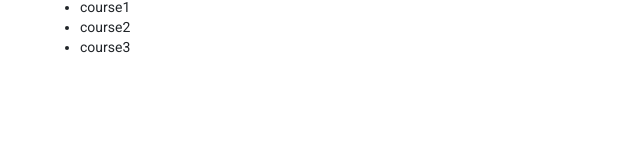
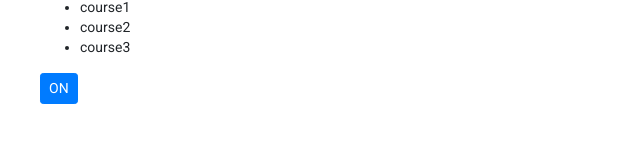
Before and after one commit to codewithiulian/test-app, an Angular app: page / in a window 1280 px wide. Shown: the part 139-300 px from the top of the page, without its empty margins (0-640 px from the left). Built offline with nearby package versions, Linux system fonts and the light colour scheme.

Commit message:
Event binding

```diff
--- a/src/app/course/course.component.html
+++ b/src/app/course/course.component.html
@@ -10,3 +10,5 @@
 <!-- <button (click)="onButtonClick()" class="btn btn-sm btn-primary" [style.active]="isActive">Save</button> -->
 <!-- Style binding -->
 <!-- <button (click)="onButtonClick()" class="btn btn-sm btn-primary" [style.backgroundColor]="isActive ? 'blue' : 'white'">Save</button> -->
+<!-- Event binding -->
+<button (click)="onButtonClick()" class="btn btn-sm btn-primary">{{ buttonText }}</button>
--- a/src/app/course/course.component.ts
+++ b/src/app/course/course.component.ts
@@ -10,7 +10,7 @@ export class CourseComponent implements OnInit {
   title = "List of courses";
   courses;
   isActive = true;
-  imageUrl = "https://images.unsplash.com/photo-1567306226416-28f0efdc88ce?ixlib=rb-1.2.1&ixid=eyJhcHBfaWQiOjEyMDd9&auto=format&fit=crop&w=1350&q=80";
+  buttonText = 'ON';
 
   constructor(service: CourseService) {
     this.courses = service.getCourses();
@@ -24,7 +24,7 @@ export class CourseComponent implements OnInit {
   }
 
   onButtonClick() {
-    this.isActive = !this.isActive;
+    this.buttonText = this.buttonText == 'ON' ? 'OFF' : 'ON';
   }
 
 }
```
